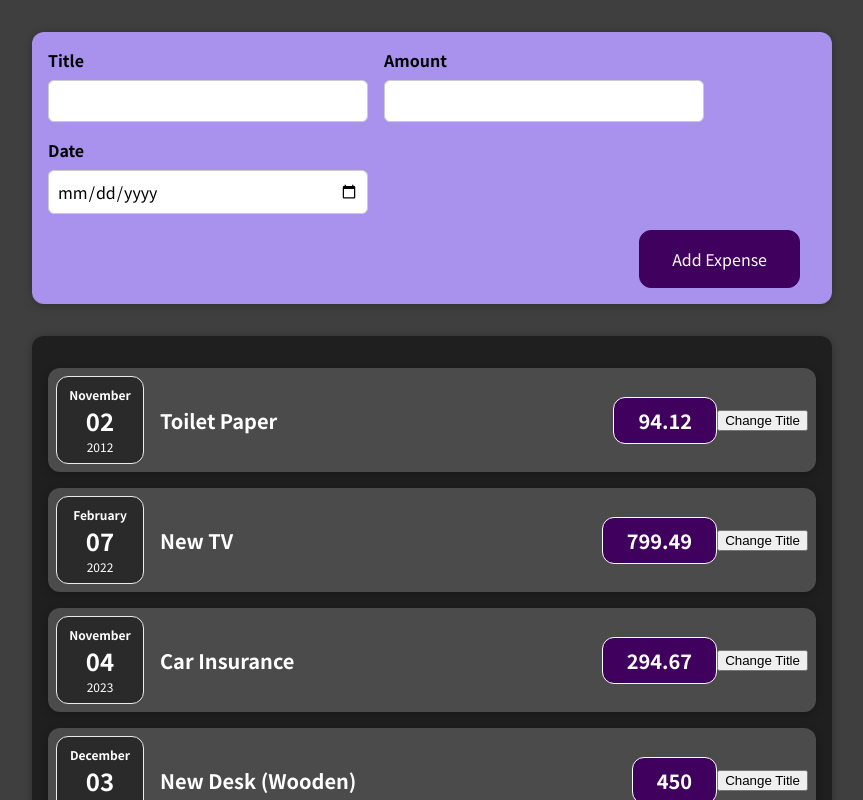
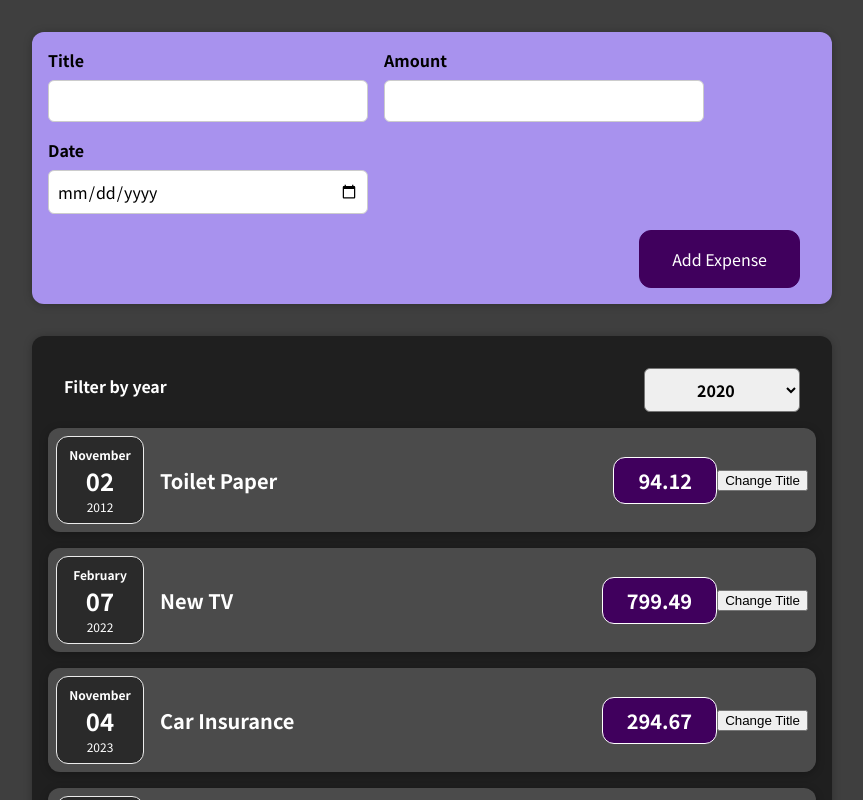
Before and after one commit to JamesFThomas/Complete_Guide_ReactCourse, a React (Create React App) app: page / in a window 1280 px wide. Shown: the top 800 px of the page, without its empty margins (208-1071 px from the left). Built offline with nearby package versions, Linux system fonts and the light colour scheme.

Commit message:
ExpenseFilter.js made, func drilled to Expenses.js

```diff
--- a/src/components/Expenses.js
+++ b/src/components/Expenses.js
@@ -1,10 +1,20 @@
-import '../style/Expenses.css'
-import ExpenseItem from "./ExpenseItem";
+import React, { useState } from 'react';
+import '../style/Expenses.css';
+import ExpenseItem from './ExpenseItem';
+import ExpensesFilter from './ExpensesFilter';
 
 const Expenses = (props) => {
+  const [filteredYear, setFilteredYear] = useState('2020');
 
+  const filterChangeHandler = (selectedYear) => {
+    setFilteredYear(selectedYear);
+  };
   return (
     <div className='expenses'>
+      <ExpensesFilter
+        selected={filteredYear}
+        onChangeFilter={filterChangeHandler}
+      />
       <ExpenseItem
         date={props.expenses[0].date}
         title={props.expenses[0].title}
@@ -14,7 +24,8 @@
         date={props.expenses[1].date}
         title={props.expenses[1].title}
         amount={props.expenses[1].amount}
-            />      <ExpenseItem
+      />{' '}
+      <ExpenseItem
         date={props.expenses[2].date}
         title={props.expenses[2].title}
         amount={props.expenses[2].amount}
@@ -26,6 +37,6 @@
       />
     </div>
   );
-}
+};
 
 export default Expenses;
--- /dev/null
+++ b/src/components/ExpensesFilter.js
@@ -0,0 +1,25 @@
+import React from 'react';
+
+import '../style/ExpensesFilter.css';
+
+const ExpensesFilter = (props) => {
+  const dropdownChangeHandler = (event) => {
+    props.onChangeFilter(event.target.value);
+  };
+
+  return (
+    <div className='expenses-filter'>
+      <div className='expenses-filter__control'>
+        <label>Filter by year</label>
+        <select value={props.selected} onChange={dropdownChangeHandler}>
+          <option value='2022'>2022</option>
+          <option value='2021'>2021</option>
+          <option value='2020'>2020</option>
+          <option value='2019'>2019</option>
+        </select>
+      </div>
+    </div>
+  );
+};
+
+export default ExpensesFilter;
--- /dev/null
+++ b/src/style/ExpensesFilter.css
@@ -0,0 +1,24 @@
+.expenses-filter {
+  color: white;
+  padding: 0 1rem;
+}
+
+.expenses-filter__control {
+  display: flex;
+  width: 100%;
+  align-items: center;
+  justify-content: space-between;
+  margin: 1rem 0;
+}
+
+.expenses-filter label {
+  font-weight: bold;
+  margin-bottom: 0.5rem;
+}
+
+.expenses-filter select {
+  font: inherit;
+  padding: 0.5rem 3rem;
+  font-weight: bold;
+  border-radius: 6px;
+}
```
Also changed, not shown: 1 other file (tests, documents, lock files or other folders). Lines whose indentation alone changed are shown as unchanged.
